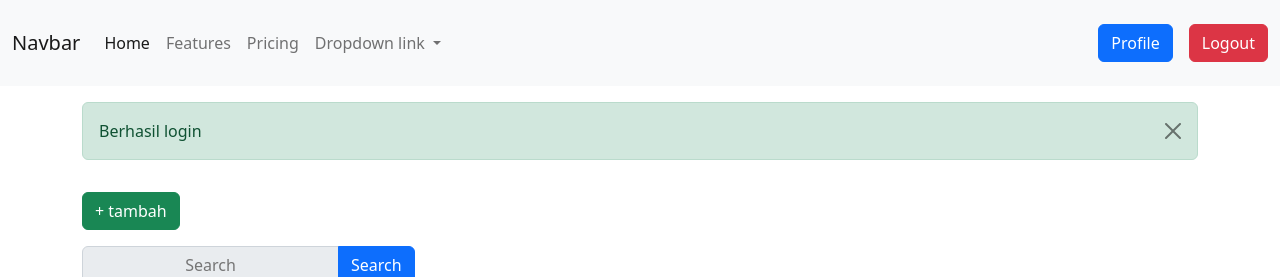
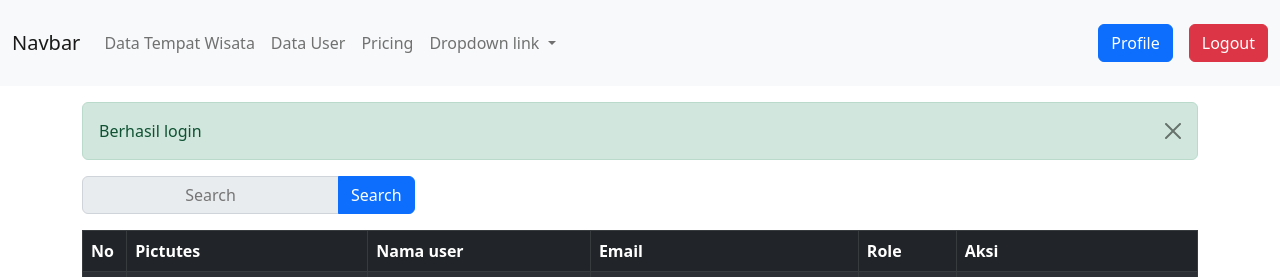
Before and after one commit to voltkigisa/pw2024_tubes_233040043, a PHP site: page /admin/user/index.php in a window 1280 px wide. Shown: the top 277 px of the page. Run offline with PHP 8.4, Linux system fonts and the light colour scheme; a user stored in the database is signed in; data comes from the database, SQL or seed files in the repository.

Commit message:
nambah edit role user

```diff
--- a/admin/layout/navbar.php
+++ b/admin/layout/navbar.php
@@ -3,15 +3,30 @@ require_once __DIR__ . '/../../controller/TempatController.php';
 require_once __DIR__ . '/../../controller/UserController.php';
 session_start();
 $tempatController = new TempatController();
-$loginController = new UserController();
+$userController = new UserController();
 
 if (isset($_POST['logout'])) {
-  $loginController->logout();
+  $userController->logout();
   header('Location: /pw2024_tubes_233040043/index.php');
 }
 
+// Tentukan halaman yang aktif
+$activePage = 'home'; // Ubah nilai ini sesuai dengan halaman yang sedang aktif
+$activePage = 'homeCustomer'; // Ubah nilai ini sesuai dengan halaman yang sedang
+
+
+
+// Fungsi untuk menentukan kelas 'active'
+function setActiveClass($page, $activePage) {
+  return ($page === $activePage) ? 'active' : '';
+}
+
+
 $loginPath = '/pw2024_tubes_233040043/views/login/login.php';
 $profilePath = '/pw2024_tubes_233040043/views/profile/profile.php';
+$userPath = '/pw2024_tubes_233040043/admin/user/index.php';
+$tempatPath = '/pw2024_tubes_233040043/admin/tempat/index.php';
+$customerPath = '/pw2024_tubes_233040043/views/customer/index.php';
 ?>
 <!DOCTYPE html>
 <html lang="en">
@@ -29,18 +44,25 @@ $profilePath = '/pw2024_tubes_233040043/views/profile/profile.php';
 <body>
   <nav class="navbar navbar-expand-lg bg-light">
     <div class="container-fluid">
-      <a class="navbar-brand" href="#">Navbar</a>
+      <a class="navbar-brand" href="<?= $customerPath ?>">Navbar</a>
       <button class="navbar-toggler" type="button" data-bs-toggle="collapse" data-bs-target="#navbarNavDropdown" aria-controls="navbarNavDropdown" aria-expanded="false" aria-label="Toggle navigation">
         <span class="navbar-toggler-icon"></span>
       </button>
       <div class="collapse navbar-collapse " id="navbarNavDropdown">
         <ul class="navbar-nav me-auto mb-2 mb-lg-0">
+          <?php if(isset($_SESSION['role']) && $_SESSION['role'] === 'admin') { ?>
           <li class="nav-item">
-            <a class="nav-link active" aria-current="page" href="#">Home</a>
+            <a class="nav-link <?= setActiveClass('home', $activePage); ?>" aria-current="page" href="<?= $tempatPath ?>"> Data Tempat Wisata</a>
           </li>
           <li class="nav-item">
-            <a class="nav-link" href="#">Features</a>
+            <a class="nav-link <?= setActiveClass('user', $activePage); ?>" href="<?= $userPath ?>">Data User</a>
           </li>
+          <?php }elseif (!isset($_SESSION['role']) || $_SESSION['role'] === 'costomer' ){ ?>
+          <li class="nav-item">
+            <a class="nav-link <?= setActiveClass('homeCustomer', $activePage); ?>" aria-current="page" href="<?= $customerPath ?>"> Home</a>
+          </li>
+          <?php } ?>
+
           <li class="nav-item">
             <a class="nav-link" href="#">Pricing</a>
           </li>
--- a/admin/tempat/index.php
+++ b/admin/tempat/index.php
@@ -66,7 +66,7 @@
             $i=1;
             while ($data = $query->fetch_assoc()):
                 echo "<tr>";
-                echo "<td>".$i."</td>";
+                echo "<td>".$i++."</td>";
                 echo "<td><img src='img/".$data['foto_tempat']."' width='200px' height='200px'></td>";
                 echo "<td>".$data['nama_tempat']."</td>";
                 echo "<td>
@@ -74,7 +74,7 @@
                         <a href='index.php?id_tempat=".$data['id_tempat']."'><button type='button' class='btn btn-danger'>Hapus</button></a>
                         <a href='hapus_tempat.php?id_tempat=".$data['id_tempat']."'><button type='button' class='btn btn-primary'>Lihat</button></a> </td>";
                 echo "</tr>";
-                $i++;
+                ;
             endwhile;
             ?>
             </tbody>
--- a/admin/user/index.php
+++ b/admin/user/index.php
@@ -1,4 +1,5 @@
 <?php include '../layout/navbar.php';
+
 
    if (!isset($_SESSION['username'])) {
        header('Location: ../../views/login/login.php');
@@ -11,11 +12,11 @@
    }
 
 
-   if(isset($_GET['id_tempat'])){
+   if(isset($_GET['id_user'])){
        if($_SESSION['status'] != 'login'){
            header('Location: ../../views/login/login.php');
        }
-       $result = $TempatController->deleteTempat($koneksi);
+       $result = $userController->deleteUser($koneksi);
        if($result > 0){
            $_SESSION['pesan'] = "Data berhasil dihapus";
        }else{
@@ -36,7 +37,6 @@
 
 <div id="search-results" class="container mt-3"></div>
        <div id="search-results"></div>
-       <a href="create_tempat.php"><button type="button" class="btn btn-success my-3">+ tambah</button></a>
 
        <form id="search-form" class="input-group mb-3" >
            <input type="text" name="search" placeholder="Search" class="input-group-text search" id="search">
@@ -49,7 +49,9 @@
            <tr>
                <th>No</th>
                <th>Pictutes</th>
-               <th>Nama tempat</th>
+               <th>Nama user</th>
+               <th>Email</th>
+               <th>Role</th>
                <th>Aksi</th>
            </tr>
            </thead>
@@ -57,19 +59,21 @@
            <?php
 
 
-           $query =$koneksi ->query("SELECT * FROM tempat_wisata");
+           $query =$koneksi ->query("SELECT * FROM user");
            $i=1;
            while ($data = $query->fetch_assoc()):
                echo "<tr>";
-               echo "<td>".$i."</td>";
-               echo "<td><img src='img/".$data['foto_tempat']."' width='200px' height='200px'></td>";
-               echo "<td>".$data['nama_tempat']."</td>";
+               echo "<td>".$i++."</td>";
+               echo "<td><img src='../../assets/img/".$data['gambar_user']."' width='200px' height='200px'></td>";
+               echo "<td>".$data['username']."</td>";
+               echo "<td>".$data['email']."</td>";
+                echo "<td>".$data['role']."</td>";
                echo "<td>
-                       <a href='edit_tempat.php?id_tempat=".$data['id_tempat']."'><button type='button' class='btn btn-warning'>Edit</button></a>
-                       <a href='index.php?id_tempat=".$data['id_tempat']."'><button type='button' class='btn btn-danger'>Hapus</button></a>
-                       <a href='hapus_tempat.php?id_tempat=".$data['id_tempat']."'><button type='button' class='btn btn-primary'>Lihat</button></a> </td>";
+                       <a href='edit_user_admin.php?id_user=".$data['id_user']."'><button type='button' class='btn btn-warning'>Edit</button></a>
+                       <a href='index.php?id_user=".$data['id_user']."'><button type='button' class='btn btn-danger'>Hapus</button></a>
+                       <a href='hapus_user.php?id_user=".$data['id_user']."'><button type='button' class='btn btn-primary'>Lihat</button></a> </td>";
                echo "</tr>";
-               $i++;
+               ;
            endwhile;
            ?>
            </tbody>
--- a/controller/TempatController.php
+++ b/controller/TempatController.php
@@ -5,12 +5,12 @@ class TempatController
 
     public function storeTempat($koneksi)
     {
-        $nama_tempat = $_POST['nama_tempat'];
-        $id_user = $_SESSION['id_user'];
-        $deskripsi = $_POST['deskripsi_tempat'];
-        $lokasi = $_POST['lokasi_tempat'];
+        $nama_tempat = htmlspecialchars($_POST['nama_tempat']);
+        $id_user = htmlspecialchars($_SESSION['id_user']);
+        $deskripsi = htmlspecialchars($_POST['deskripsi_tempat']);
+        $lokasi = htmlspecialchars($_POST['lokasi_tempat']);
 
-        $foto_tempat = rand(0, 9999) . $_FILES['foto_tempat']['name'];
+        $foto_tempat = rand(0, 9999) .htmlspecialchars( $_FILES['foto_tempat']['name']);
         $tmp = $_FILES['foto_tempat']['tmp_name'];
         $absolute_path = __DIR__ . '/../admin/tempat/img/' . $foto_tempat;
         $size = $_FILES['foto_tempat']['size'];
@@ -38,12 +38,12 @@ class TempatController
 
     function updateTempat($koneksi)
     {
-        $id_tempat = $_POST['id_tempat'];
-        $nama_tempat = $_POST['nama_tempat'];
-        $deskripsi = $_POST['deskripsi_tempat'];
-        $lokasi = $_POST['lokasi_tempat'];
+        $id_tempat = htmlspecialchars($_POST['id_tempat']);
+        $nama_tempat = htmlspecialchars($_POST['nama_tempat']);
+        $deskripsi = htmlspecialchars($_POST['deskripsi_tempat']);
+        $lokasi = htmlspecialchars($_POST['lokasi_tempat']);
 
-        $foto_tempat_baru = $_FILES['foto_tempat_baru']['name'];
+        $foto_tempat_baru = htmlspecialchars($_FILES['foto_tempat_baru']['name']);
         $tmp = $_FILES['foto_tempat_baru']['tmp_name'];
         $path = __DIR__ . "/../admin/tempat/img/" . $foto_tempat_baru;
         $size = $_FILES['foto_tempat_baru']['size'];
--- a/controller/UserController.php
+++ b/controller/UserController.php
@@ -8,9 +8,9 @@ class UserController
         return;
     }
 
-    $username = $_POST['username'];
-    $password = $_POST['password'];
-    $email = $_POST['email'];
+    $username = htmlspecialchars($_POST['username']);
+    $password = htmlspecialchars($_POST['password']);
+    $email = htmlspecialchars($_POST['email']);
     $role = 'costomer'; // Sesuaikan dengan enum di tabel
 
     // Proses upload gambar
@@ -58,8 +58,8 @@ class UserController
             return;
         }
 
-        $username = $_POST['username'];
-        $password = $_POST['password'];
+        $username = htmlspecialchars($_POST['username']);
+        $password =htmlspecialchars ($_POST['password']);
 
         //mengunakan prepared statement untuk menghindari sql injection
         $stmt = $koneksi->prepare("SELECT * FROM user WHERE username = ?");
@@ -102,4 +102,47 @@ class UserController
         session_start();
         session_destroy();
     }
+
+    public function deleteUser($koneksi)
+    {
+        // Mendapatkan id_user dari query string
+        $id_user = $_GET['id_user'];
+
+        // Mencari nama file gambar yang berhubungan dengan id_user
+        $result = $koneksi->query("SELECT gambar_user FROM user WHERE id_user = '$id_user'");
+        if ($result) {
+            $row = $result->fetch_assoc();
+            $gambar_user = $row['gambar_user'];
+
+            // Menghapus gambar dari direktori
+            $file_path = __DIR__."/../assets/img/" . $gambar_user;
+            if (file_exists($file_path)) {
+                unlink($file_path);
+            } else {
+                throw new Exception("File not found: " . $file_path);
+            }
+
+            $query = $koneksi->query("DELETE FROM user WHERE id_user = '$id_user'");
+            if ($query) {
+                return mysqli_affected_rows($koneksi);
+            } else {
+                throw new Exception("Error executing query: " . $koneksi->error);
+            }
+        } else {
+            throw new Exception("Error executing query: " . $koneksi->error);
+        }
+    }
+
+    public function updateUserAdmin($koneksi)
+    {
+        $id_user = htmlspecialchars($_POST['id_user']);
+        $role = htmlspecialchars($_POST['role']);
+
+        $query = $koneksi->query("UPDATE `user` SET `role` = '$role' WHERE `user`.`id_user` = '$id_user'");
+        if ($query) {
+            return mysqli_affected_rows($koneksi);
+        } else {
+            throw new Exception("Error executing query: " . $koneksi->error);
+        }
+    }
 }
```
Also changed, not shown: admin/tempat/create_tempat.php (+4 -4 lines), admin/tempat/edit_tempat.php (+4 -4 lines), admin/user/edit_user_admin.php (added, +62 -0 lines), admin/tempat/img/2971daniel-frank-b_AS1ax3eTY-unsplash.jpg (added), admin/tempat/img/6055daniel-frank-b_AS1ax3eTY-unsplash.jpg (added).
